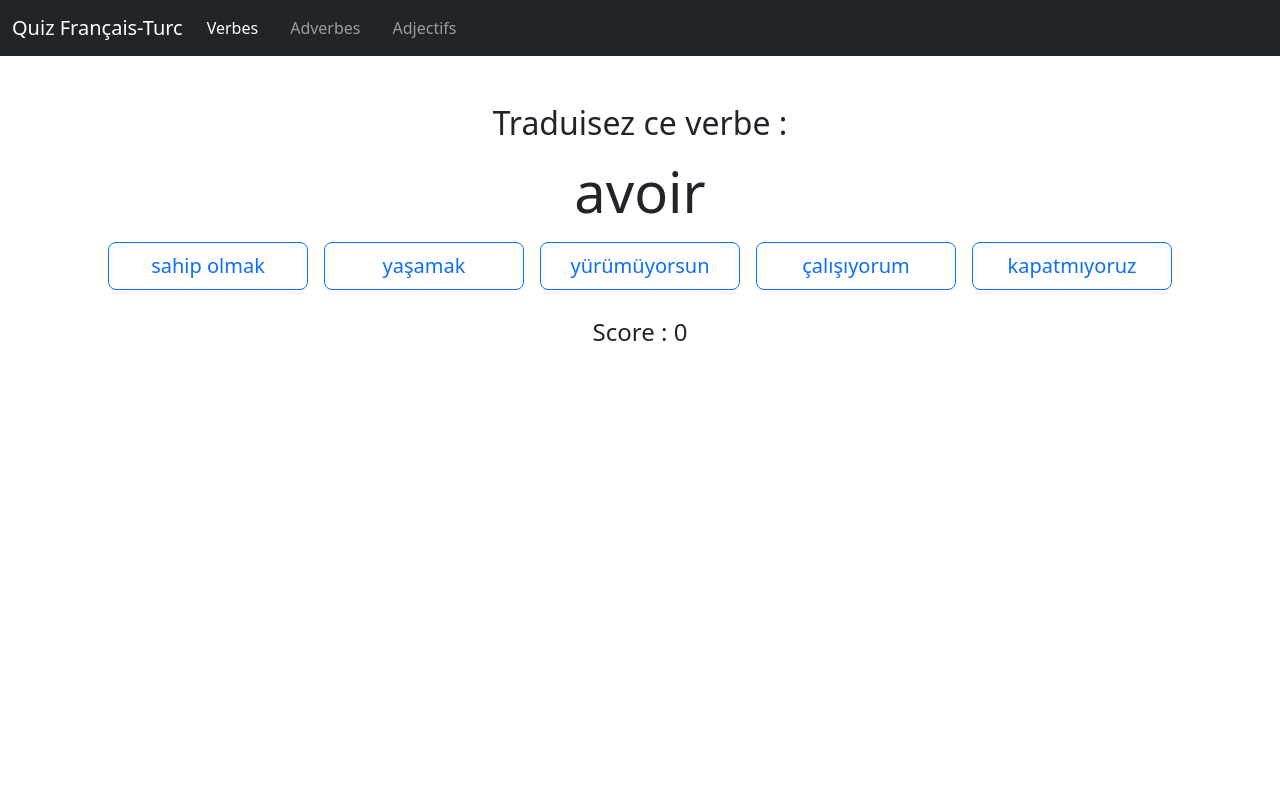
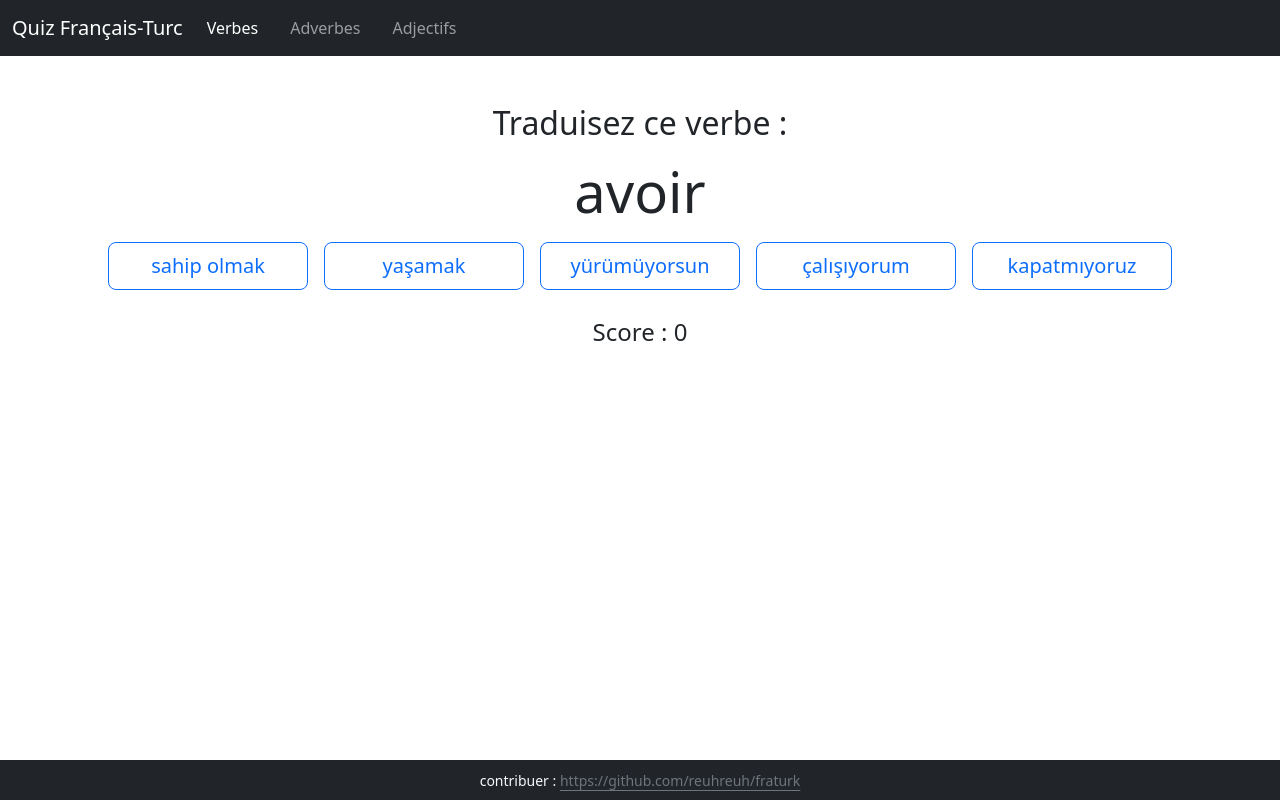
Before and after one commit to reuhreuh/fraturk, a React (Vite) app: page / in a window 1280 px wide. Built offline with nearby package versions, Linux system fonts and the light colour scheme.

Commit message:
Add footer

```diff
--- a/src/App.jsx
+++ b/src/App.jsx
@@ -4,6 +4,8 @@ import Menu from './components/Menu';
 import Verbes from './components/Verbs';
 import Adverbes from './components/Adverbs';
 import Adjectifs from './components/Adjectives';
+import Footer from "./components/Footer";
+
 
 function App() {
   const [score, setScore] = useState(0);
@@ -23,6 +25,7 @@ function App() {
   };
 
   return (
+    <>
       <div className="container text-center mt-4" style={{ paddingTop: '80px' }}>
         <Menu active={activeMenu} setActive={(menu) => {
           setActiveMenu(menu);
@@ -30,6 +33,8 @@ function App() {
         }} />
         {renderQuiz()}
       </div>
+      <Footer />
+    </>
   );
 }
 
--- /dev/null
+++ b/src/components/Footer.jsx
@@ -0,0 +1,17 @@
+export default function Footer() {
+  return (
+    <footer className="bg-dark text-light text-center py-2 fixed-bottom">
+      <small>
+        contribuer :{" "}
+        <a
+          href="https://github.com/reuhreuh/fraturk"
+          target="_blank"
+          rel="noopener noreferrer"
+          className="link-secondary link-offset-2"
+        >
+          https://github.com/reuhreuh/fraturk
+        </a>
+      </small>
+    </footer>
+  );
+}
```
Lines whose indentation alone changed are shown as unchanged.
